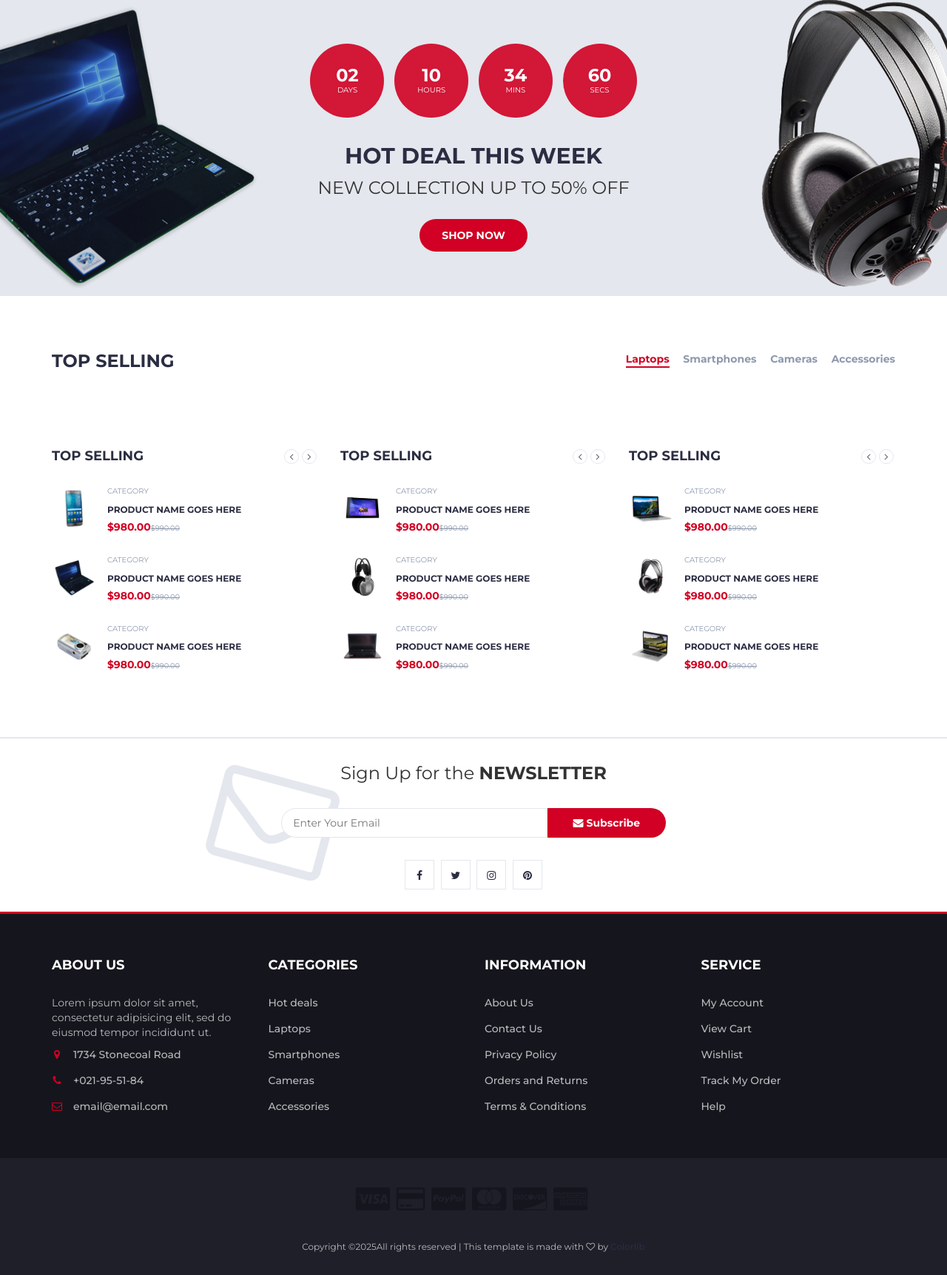
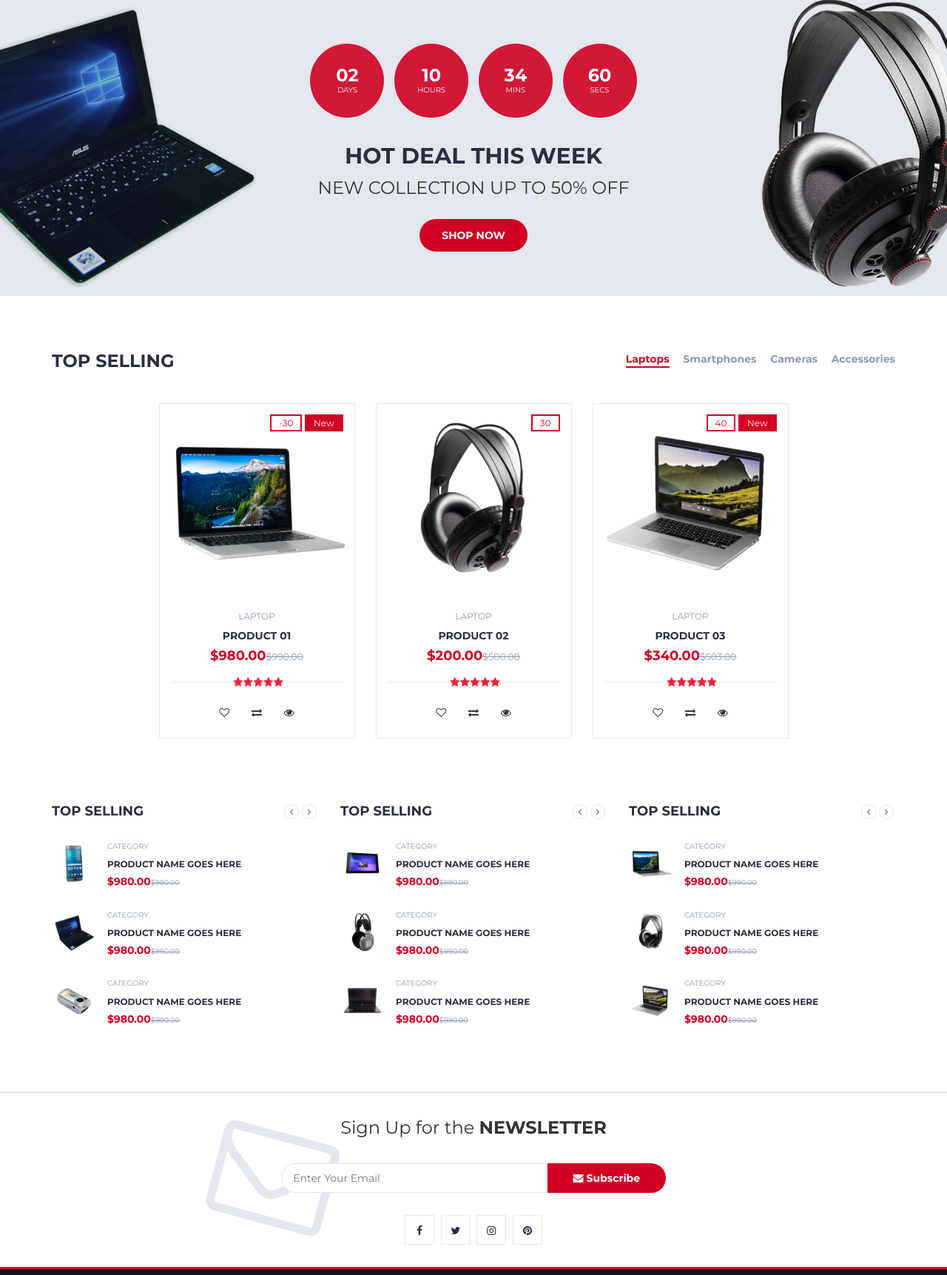
Before and after one commit to sabbirhasaann/eCommerce-django, a Django app: template templates/index.html in a window 1280 px wide. Shown: the part 1180-2903 px from the top of the page at 74% size. Run offline with Django 5.2, Linux system fonts and the light colour scheme; the template is opened without the code that fills it: values that come from a table or form of the project are taken from there, others are empty; data comes from the database, SQL or seed files in the repository; both versions use the stored data as it was after the commit; some libraries are stand-ins or nearby versions.

Commit message:
retrieving topselling product from database

```diff
--- a/app01/views.py
+++ b/app01/views.py
@@ -105,5 +105,5 @@ def index(request):
     return render(request, "index.html",
                   {
                     "products": products,
-                    "topproducts": topselling_dummy_products,
+                    "topproducts": products,
                   })
--- a/templates/top_selling_products.html
+++ b/templates/top_selling_products.html
@@ -42,8 +42,8 @@
                     <div class="product-img">
                       <img src="{% static './img/' %}{{ product.image }}" alt="{{ product.name }}" />
                       <div class="product-label">
-                        <span class="sale">{{ product.label.sale }}</span>
-                        {% if product.label.isnew %}
+                        <span class="sale">{{ product.sale }}</span>
+                        {% if product.isnew %}
                           <span class="new">New</span>
                         {% endif %}
                       </div>
@@ -51,7 +51,7 @@
                     <div class="product-body">
                       <p class="product-category">{{ product.category }}</p>
                       <h3 class="product-name"><a href="#">{{ product.name }}</a></h3>
-                      <h4 class="product-price">${{ product.price.new }}<del class="product-old-price">${{ product.price.old }}</del></h4>
+                      <h4 class="product-price">${{ product.price_new }}<del class="product-old-price">${{ product.price_old }}</del></h4>
                       <div class="product-rating">
                         <i class="fa fa-star"></i>
                         <i class="fa fa-star"></i>
```
Also changed, not shown: db.sqlite3.
